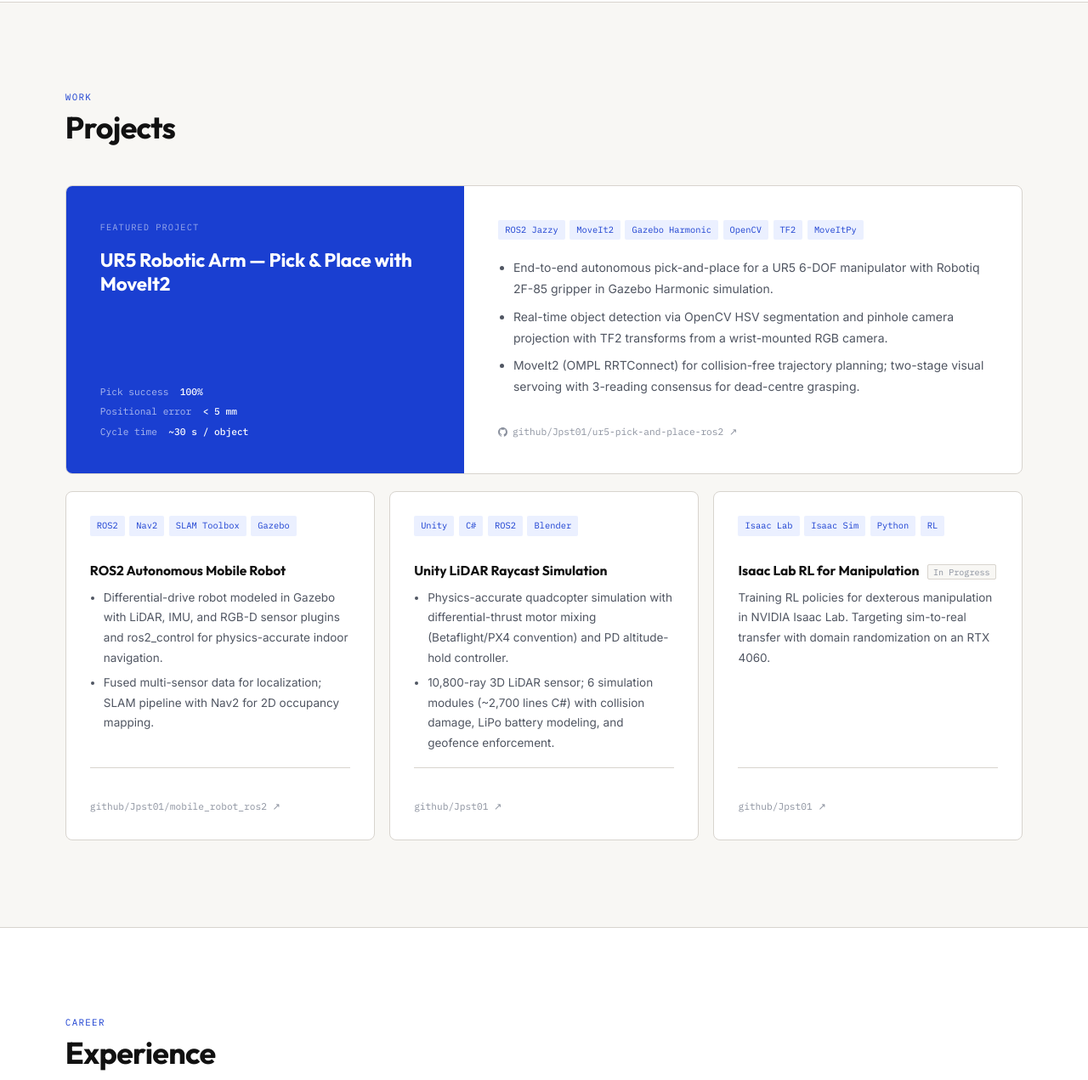
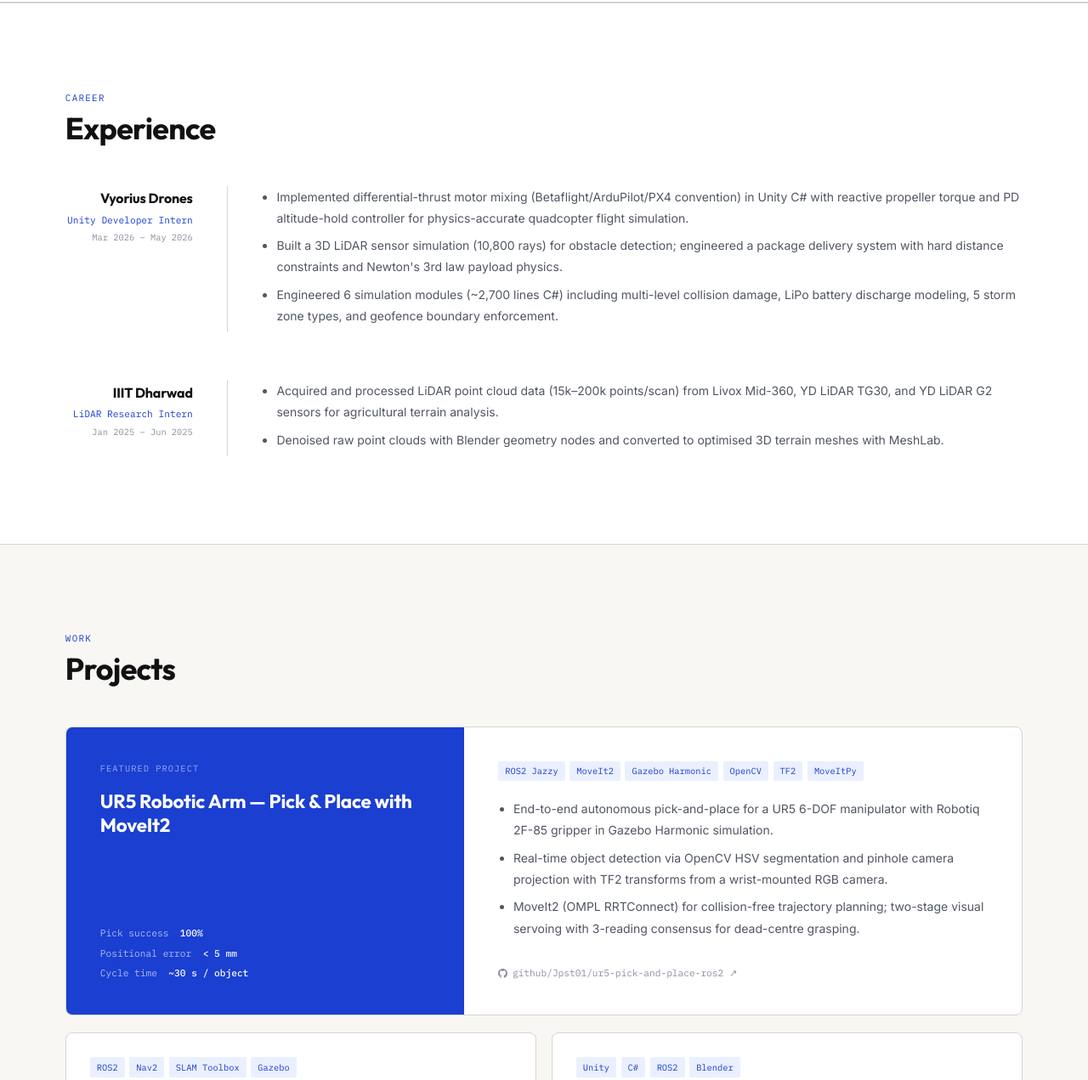
Before and after one commit to Jpst01/Jpst01.github.io, a plain HTML site: page index.html in a window 1280 px wide. Shown: the part 1402-2673 px from the top of the page at 85% size. Drawn offline with Linux system fonts and the light colour scheme.

Commit message:
Refactor layout

```diff
--- a/index.html
+++ b/index.html
@@ -44,7 +44,7 @@
       height: 60px;
       display: flex;
       align-items: center;
-      justify-content: space-between;
+      justify-content: flex-end;
       padding: 0 clamp(1.5rem, 6vw, 5rem);
       background: rgba(248, 247, 244, 0.92);
       backdrop-filter: blur(10px);
@@ -82,7 +82,7 @@
       padding: clamp(6rem, 14vw, 10rem) clamp(1.5rem, 6vw, 5rem) clamp(4rem, 8vw, 6rem);
       padding-top: clamp(6rem, 14vw, 10rem);
       display: grid;
-      grid-template-columns: 1fr 280px;
+      grid-template-columns: 1fr;
       gap: 5rem;
       align-items: center;
       position: relative;
@@ -100,7 +100,7 @@
       pointer-events: none;
     }
 
-    .hero-content { position: relative; z-index: 1; }
+    .hero-content { position: relative; z-index: 1; text-align: center; }
 
     .hero-availability {
       display: inline-flex;
@@ -154,6 +154,7 @@
       display: flex;
       gap: 0.75rem;
       flex-wrap: wrap;
+      justify-content: center;
     }
 
     .btn {
@@ -668,8 +669,8 @@
 <nav>
   <ul class="nav-links">
     <li><a href="#about">About</a></li>
+    <li><a href="#experience">Experience</a></li>
     <li><a href="#projects">Projects</a></li>
-    <li><a href="#experience">Experience</a></li>
     <li><a href="#education">Education</a></li>
     <li><a href="#contact">Contact</a></li>
   </ul>
@@ -753,6 +754,47 @@
   </div>
 </section>
 
+<!-- EXPERIENCE -->
+<section id="experience">
+  <div class="reveal">
+    <div class="section-eyebrow">Career</div>
+    <h2 class="section-title">Experience</h2>
+  </div>
+
+  <div class="timeline-item reveal">
+    <div class="tl-left">
+      <div class="tl-company">Vyorius Drones</div>
+      <div class="tl-role">Unity Developer Intern</div>
+      <div class="tl-date">Mar 2026 – May 2026</div>
+    </div>
+    <div class="tl-right">
+      <div class="tl-body">
+        <ul>
+          <li>Implemented differential-thrust motor mixing (Betaflight/ArduPilot/PX4 convention) in Unity C# with reactive propeller torque and PD altitude-hold controller for physics-accurate quadcopter flight simulation.</li>
+          <li>Built a 3D LiDAR sensor simulation (10,800 rays) for obstacle detection; engineered a package delivery system with hard distance constraints and Newton's 3rd law payload physics.</li>
+          <li>Engineered 6 simulation modules (~2,700 lines C#) including multi-level collision damage, LiPo battery discharge modeling, 5 storm zone types, and geofence boundary enforcement.</li>
+        </ul>
+      </div>
+    </div>
+  </div>
+
+  <div class="timeline-item reveal">
+    <div class="tl-left">
+      <div class="tl-company">IIIT Dharwad</div>
+      <div class="tl-role">LiDAR Research Intern</div>
+      <div class="tl-date">Jan 2025 – Jun 2025</div>
+    </div>
+    <div class="tl-right">
+      <div class="tl-body">
+        <ul>
+          <li>Acquired and processed LiDAR point cloud data (15k–200k points/scan) from Livox Mid-360, YD LiDAR TG30, and YD LiDAR G2 sensors for agricultural terrain analysis.</li>
+          <li>Denoised raw point clouds with Blender geometry nodes and converted to optimised 3D terrain meshes with MeshLab.</li>
+        </ul>
+      </div>
+    </div>
+  </div>
+</section>
+
 <!-- PROJECTS -->
 <section id="projects">
   <div class="reveal">
@@ -819,7 +861,7 @@
       </div>
     </a>
 
-    <a class="project-card reveal" href="https://github.com/Jpst01" target="_blank" rel="noopener">
+    <a class="project-card reveal" href="https://github.com/Jpst01/unity-raycast-lidar-ros2" target="_blank" rel="noopener">
       <div class="proj-tags">
         <span class="proj-tag">Unity</span>
         <span class="proj-tag">C#</span>
@@ -834,71 +876,9 @@
         </ul>
       </div>
       <div class="card-footer">
-        <span class="proj-link">github/Jpst01 ↗</span>
+        <span class="proj-link">github/Jpst01/unity-raycast-lidar-ros2 ↗</span>
       </div>
     </a>
-
-    <a class="project-card reveal" href="https://github.com/Jpst01" target="_blank" rel="noopener">
-      <div class="proj-tags">
-        <span class="proj-tag">Isaac Lab</span>
-        <span class="proj-tag">Isaac Sim</span>
-        <span class="proj-tag">Python</span>
-        <span class="proj-tag">RL</span>
-      </div>
-      <div class="card-title">
-        Isaac Lab RL for Manipulation
-        <span class="wip-badge">In Progress</span>
-      </div>
-      <div class="card-desc">
-        Training RL policies for dexterous manipulation in NVIDIA Isaac Lab.
-        Targeting sim-to-real transfer with domain randomization on an RTX 4060.
-      </div>
-      <div class="card-footer">
-        <span class="proj-link">github/Jpst01 ↗</span>
-      </div>
-    </a>
-
-  </div>
-</section>
-
-<!-- EXPERIENCE -->
-<section id="experience">
-  <div class="reveal">
-    <div class="section-eyebrow">Career</div>
-    <h2 class="section-title">Experience</h2>
-  </div>
-
-  <div class="timeline-item reveal">
-    <div class="tl-left">
-      <div class="tl-company">Vyorius Drones</div>
-      <div class="tl-role">Unity Developer Intern</div>
-      <div class="tl-date">Mar 2026 – May 2026</div>
-    </div>
-    <div class="tl-right">
-      <div class="tl-body">
-        <ul>
-          <li>Implemented differential-thrust motor mixing (Betaflight/ArduPilot/PX4 convention) in Unity C# with reactive propeller torque and PD altitude-hold controller for physics-accurate quadcopter flight simulation.</li>
-          <li>Built a 3D LiDAR sensor simulation (10,800 rays) for obstacle detection; engineered a package delivery system with hard distance constraints and Newton's 3rd law payload physics.</li>
-          <li>Engineered 6 simulation modules (~2,700 lines C#) including multi-level collision damage, LiPo battery discharge modeling, 5 storm zone types, and geofence boundary enforcement.</li>
-        </ul>
-      </div>
-    </div>
-  </div>
-
-  <div class="timeline-item reveal">
-    <div class="tl-left">
-      <div class="tl-company">IIIT Dharwad</div>
-      <div class="tl-role">LiDAR Research Intern</div>
-      <div class="tl-date">Jan 2025 – Jun 2025</div>
-    </div>
-    <div class="tl-right">
-      <div class="tl-body">
-        <ul>
-          <li>Acquired and processed LiDAR point cloud data (15k–200k points/scan) from Livox Mid-360, YD LiDAR TG30, and YD LiDAR G2 sensors for agricultural terrain analysis.</li>
-          <li>Denoised raw point clouds with Blender geometry nodes and converted to optimised 3D terrain meshes with MeshLab.</li>
-        </ul>
-      </div>
-    </div>
   </div>
 </section>
 
```
